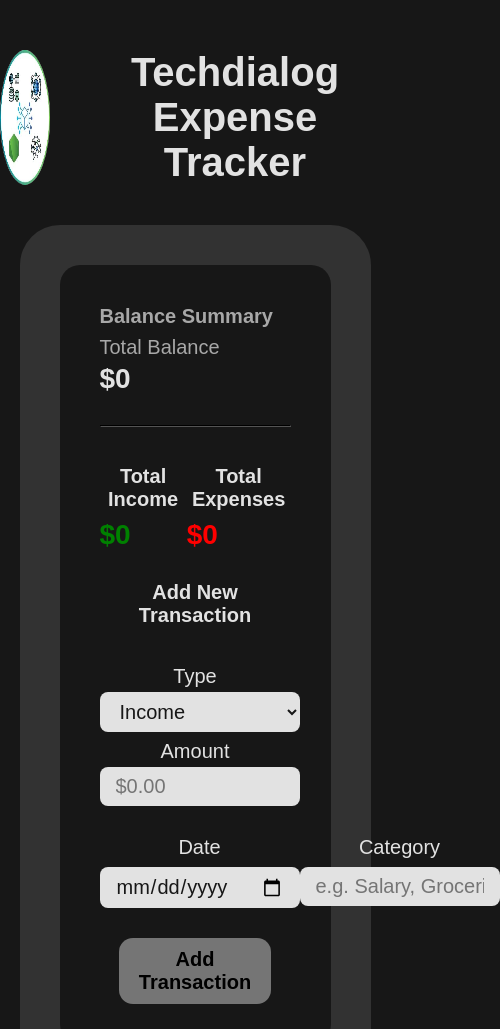
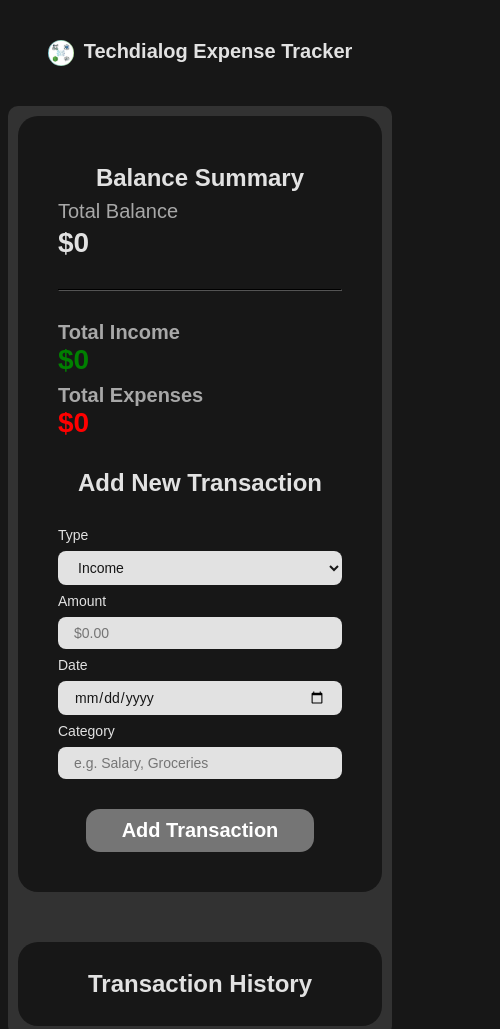
Before and after one commit to Nagadivya9515/ExpenseTracker, a plain HTML site: page index.html in a window 390 px wide. Shown: the top 1029 px of the page, 500 px wide, since content can reach past the window. Drawn offline with Linux system fonts and the light colour scheme.

Commit message:
Responsive design CSS file

```diff
--- a/index.html
+++ b/index.html
@@ -8,14 +8,14 @@
     <link rel="stylesheet" href="https://cdnjs.cloudflare.com/ajax/libs/font-awesome/7.0.1/css/all.min.css" integrity="sha512-2SwdPD6INVrV/lHTZbO2nodKhrnDdJK9/kg2XD1r9uGqPo1cUbujc+IYdlYdEErWNu69gVcYgdxlmVmzTWnetw==" crossorigin="anonymous" referrerpolicy="no-referrer" />
 </head>
 <body>
-    <div>
+    <div id="titlebar">
         <img src="techdialog-3.jpg" alt="">
         <h1 id="title">Techdialog Expense Tracker</h1>
     </div>
     <div class="container">
 
     <form>
-        <h4 style="margin-bottom: 8px;">Balance Summary</h4>
+        <h3 style="margin-bottom: 8px;">Balance Summary</h3>
         <p style="margin-bottom: 4px;">Total Balance</p>
         <h1 id="balance"></h1>
         <hr>
--- a/style.css
+++ b/style.css
@@ -3,15 +3,16 @@
   padding: 0;
   box-sizing: border-box;
   font-size: 20px;
-    font-family:Arial, Helvetica, sans-serif;
+  font-family: Arial, Helvetica, sans-serif;
 }
 
 body {
   background-color: rgb(23, 23, 23);
+  width: 1600px;
 }
 
 .container {
-    width: 90%;
+  width: 96%;
   display: flex;
   margin: 0 auto;
   padding: 40px;
@@ -19,7 +20,7 @@ body {
   border-radius: 40px;
   background-color: rgb(50, 50, 50);
 }
-body>div {
+#titlebar {
   display: flex;
   text-align: center;
   margin: 20px auto;
@@ -31,8 +32,7 @@ img {
   border-radius: 50%;
 }
 
-body>div #title
-{
+#titlebar #title {
   display: inline;
   color: rgb(226, 226, 226);
   padding-left: 30px;
@@ -40,23 +40,30 @@ body>div #title
   align-items: center;
 }
 .container form {
-    width: 34%;
+  width: 44%;
   background-color: rgb(23, 23, 23);
   padding: 40px;
   padding-bottom: 0;
   border-radius: 20px;
 }
 
-.container form h2, .container form h3, .container #first-t h3 {
+.container form h2,
+.container form > h3,
+.container #first-t h3 {
   margin: 8px 0px;
   text-align: center;
   color: rgb(226, 226, 226);
+  font-size: 1.2rem;
 }
-.container h4, .container p {
+.container h4,
+.container p,
+.container form .summary-line h3 {
   color: rgb(168, 168, 168);
   text-align: left;
 }
-
+#income {
+  margin-bottom: 8px;
+}
 .container #balance {
   color: rgb(226, 226, 226);
   text-align: left;
@@ -65,19 +72,24 @@ body>div #title
 }
 
 .container form label {
-    color: rgb(226, 226, 226)
+  color: rgb(226, 226, 226);
 }
-.container form .first-line, .second-line , .summary-line {
+.container form .first-line,
+.second-line,
+.summary-line {
   display: flex;
   justify-content: space-around;
   margin-top: 30px;
   width: 100%;
+  gap: 5px;
 }
-.first-line div, .second-line div {
+.first-line div,
+.second-line div {
   display: flex;
   flex-direction: column;
 }
-.first-line div>label, .second-line div>label {
+.first-line div label,
+.second-line div label {
   margin-bottom: 8px;
 }
 .summary-line {
@@ -93,7 +105,8 @@ body>div #title
   font-size: 1.4rem;
   font-weight: bold;
 }
-.container form input, .container form select {
+.container form input,
+.container form select {
   border: none;
   padding: 8px 16px;
   width: 200px;
@@ -104,7 +117,7 @@ body>div #title
 hr {
   margin: 10px 0;
   /* background-color: black; */
-    border-color: black ;
+  border-color: black;
   /* color: black; */
 }
 .container button {
@@ -117,6 +130,7 @@ hr {
   padding: 10px 4px;
   border-radius: 14px;
   font-weight: bold;
+  color: #fff;
   background-color: rgb(117, 117, 117);
 }
 
@@ -128,7 +142,7 @@ hr {
 }
 .container .display {
   margin-left: 4%;
-    width: 66%;
+  width: 52%;
 }
 
 #first-t {
@@ -143,13 +157,15 @@ hr {
   color: rgb(226, 226, 226);
 }
 
-.flex-log{
+.flex-log {
   background-color: rgb(117, 117, 117);
   padding: 10px;
   margin-top: 20px;
   border-radius: 20px;
 }
-#first-t .flex-log, .left-flex, .right-flex {
+#first-t .flex-log,
+.left-flex,
+.right-flex {
   display: flex;
   justify-content: space-between;
   align-items: center;
@@ -171,6 +187,11 @@ hr {
   color: red;
 }
 
+@media (max-width: 1200) {
+  body {
+    width: 1200px;
+  }
+}
 @media screen and (max-width: 800px) {
   .container {
     display: flex;
@@ -180,19 +201,73 @@ hr {
     display: flex;
     flex-direction: column;
   }
-    .container form .first-line label {
+  .container form .first-line label, .container form .second-line label {
     margin-top: 8px;
-        margin-bottom: 4px;
+    margin-bottom: 8px;
   }
   .container form {
     width: 100%;
   }
 
   .container form * {
-        /* display: block; */
+    display: block;
   }
+
   .container .display {
     margin-left: 0;
     width: 100%;
   }
 }
+
+@media (max-width: 400px) {
+  form label, form input, form select {
+  font-size: 14px;
+
+  }
+  body {
+    width: 400px;
+  }
+  .container {
+    padding: 10px;
+    border-radius: 10px;
+  }
+
+  .container form .second-line {
+    display: block;
+  }
+  #titlebar {
+    margin: 20px;
+    margin-top: 40px;
+  }
+  img {
+    width: 26px;
+  }
+  #titlebar #title {
+    font-size: 1rem;
+    padding-left: 10px;
+  }
+  .container form label {
+    color: rgb(226, 226, 226);
+    margin-bottom: 8px;
+  }
+
+  .container form .first-line,
+  .second-line,
+  .summary-line {
+    display: block;
+    width: 100%;
+    gap: 5px;
+  }
+  .second-line {
+    margin-top: 0;
+
+  }
+  .first-line div,
+  .second-line div {
+    display: block;
+  }
+  .container form input,
+  .container form select {
+    width: 100%;
+  }
+}
```
Lines whose indentation alone changed are shown as unchanged.
